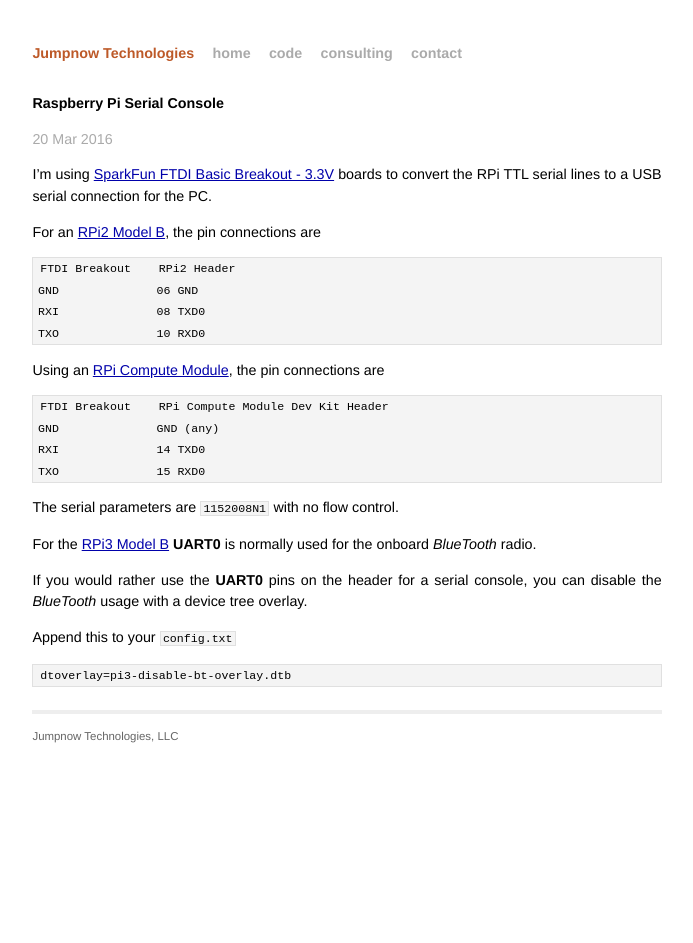
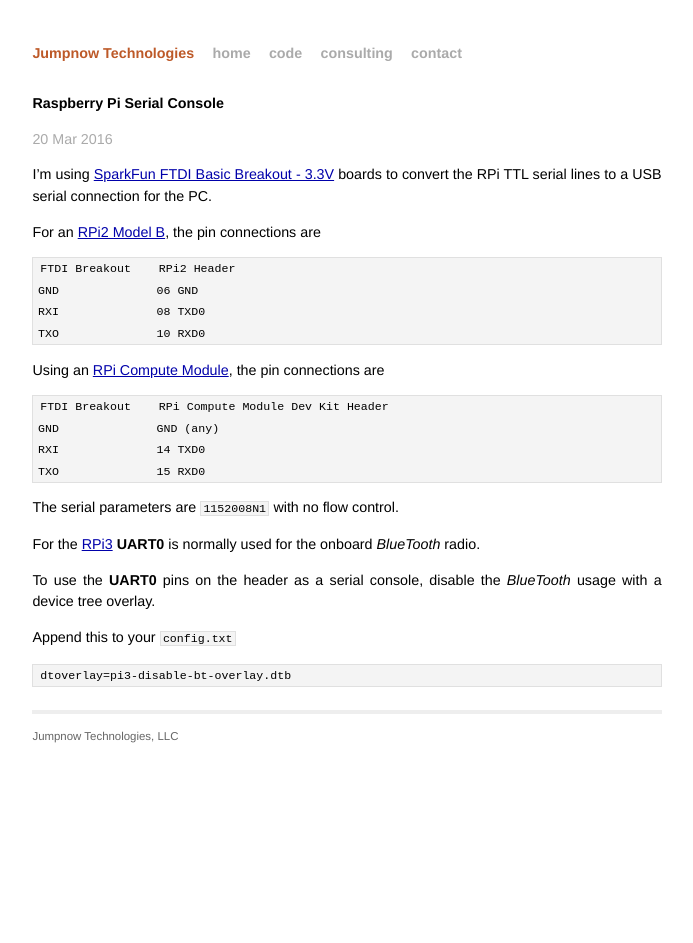
Before and after one commit to jumpnow/jumpnowtek-site, a Jekyll site: the page built from _posts/2016-02-22-RPi-Serial-Console.md, in a window 1280 px wide. Shown: the whole page, without its empty margins (293-986 px from the left). Built offline with Jekyll 4.4.1, drawn with Linux system fonts in a browser that asks for light colours.

Commit message:
Wording in serial console doc

```diff
--- a/_posts/2016-02-22-RPi-Serial-Console.md
+++ b/_posts/2016-02-22-RPi-Serial-Console.md
@@ -25,9 +25,9 @@
 
 The serial parameters are `1152008N1` with no flow control.
 
-For the [RPi3 Model B][rpi3-b] **UART0** is normally used for the onboard *BlueTooth* radio.
+For the [RPi3][rpi3-b] **UART0** is normally used for the onboard *BlueTooth* radio.
 
-If you would rather use the **UART0** pins on the header for a serial console, you can disable the *BlueTooth* usage with a device tree overlay.
+To use the **UART0** pins on the header as a serial console, disable the *BlueTooth* usage with a device tree overlay.
 
 Append this to your `config.txt`
 
```
